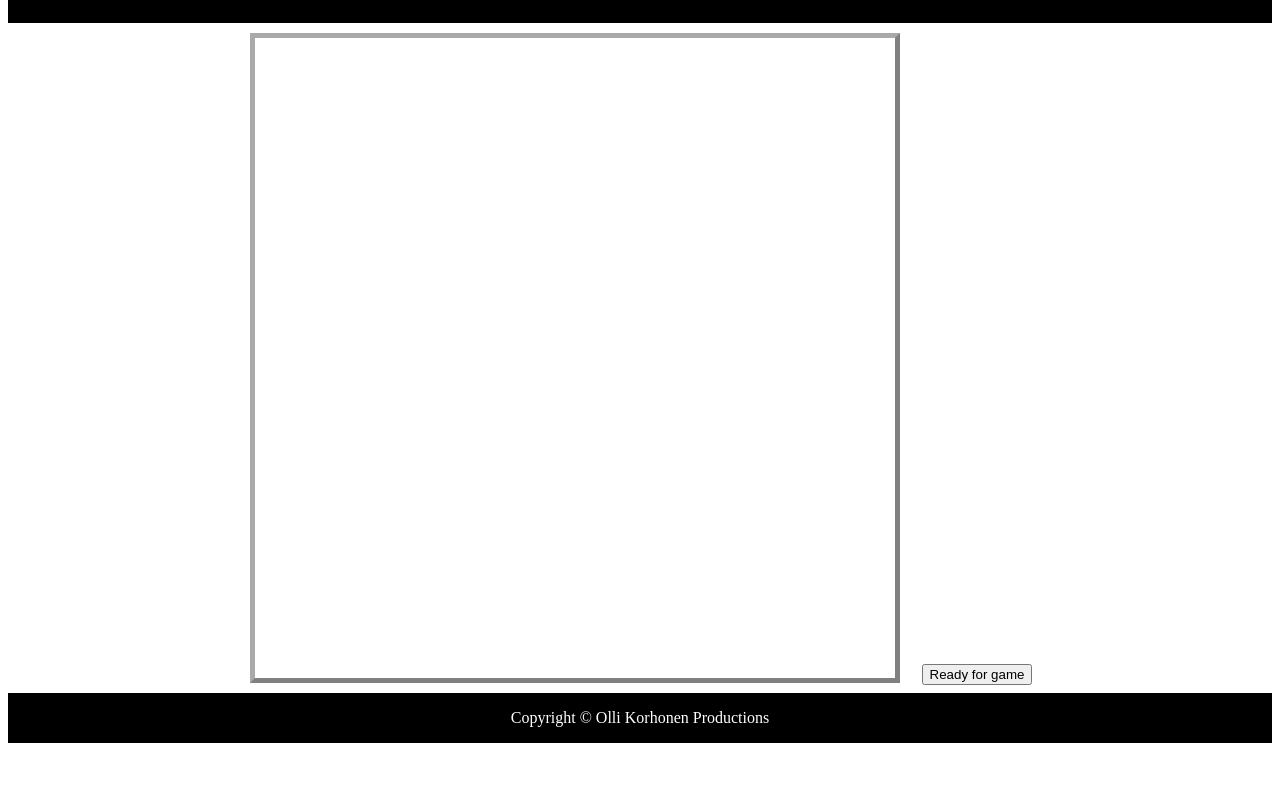
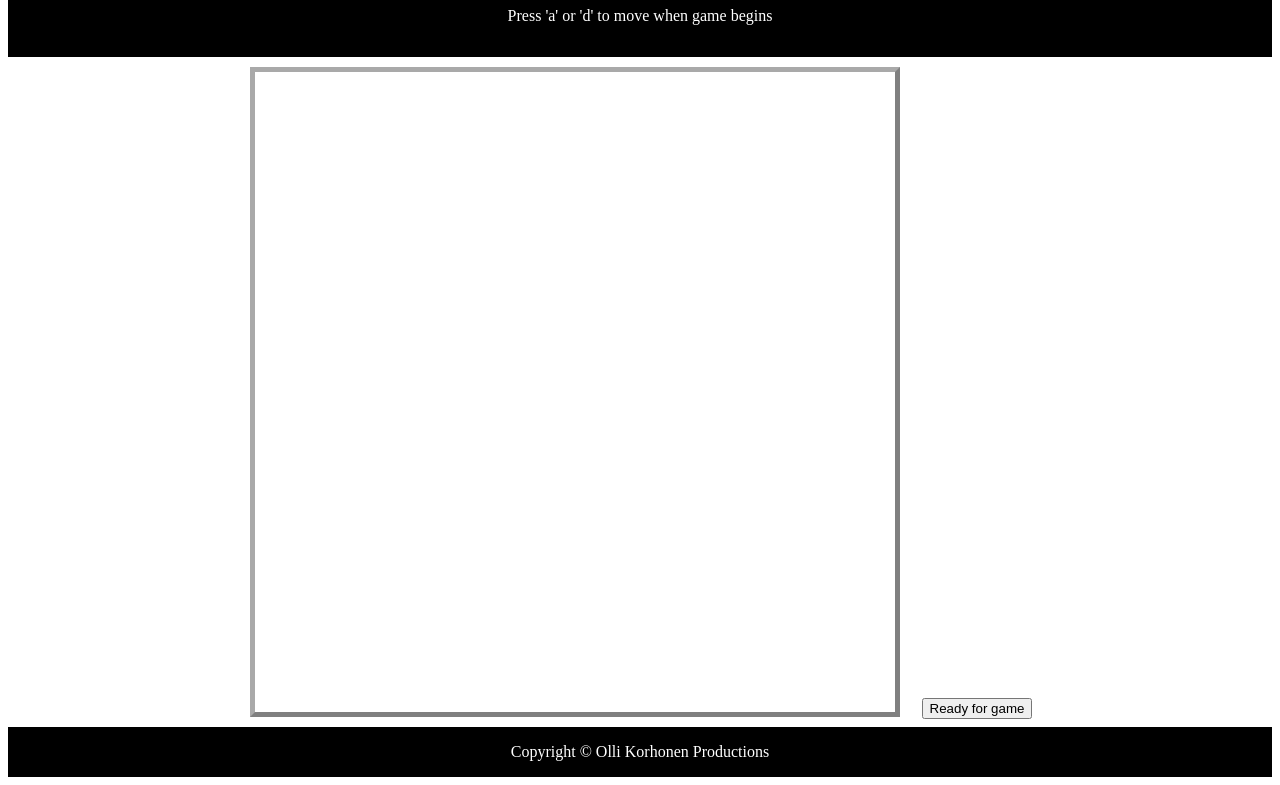
Before and after one commit to olkorhon/DistributedPong, a website: page LocalServer/public/canvas.html in a window 1280 px wide. Shown: the part 97-882 px from the top of the page. Before the commit the page ends 848 px from the top, so only its background shows below. Drawn offline with Linux system fonts and the light colour scheme.

Commit message:
Added playing instructions

```diff
--- a/LocalServer/public/canvas.html
+++ b/LocalServer/public/canvas.html
@@ -40,6 +40,7 @@
         <!-- Header -->
         <header>
             <h1>Distributed Pong</h1>
+            <p>Press 'a' or 'd' to move when game begins</p>
         </header>
 
         <!-- Game canvas -->
```
